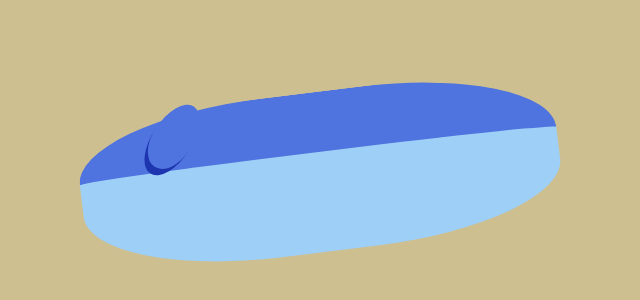
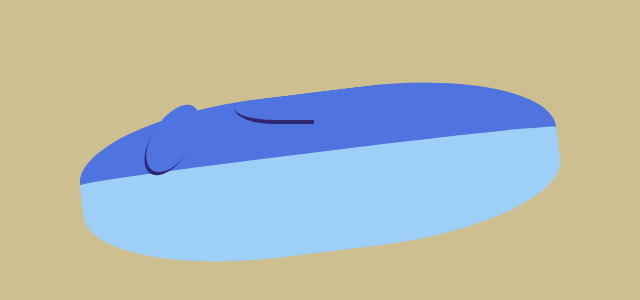
Before and after one commit to pjnalls/scss-blue-whale-art, a plain HTML site: page index.html in a window 1280 px wide. Shown: the part 228-528 px from the top of the page, 320-960 px from the left. Drawn offline with Linux system fonts and the light colour scheme.

Commit message:
Watch `main.scss` and update `main.css`.

```diff
--- a/dist/css/main.css
+++ b/dist/css/main.css
@@ -57,6 +57,17 @@ body {
           transform: rotate(33deg);
   left: 59vmin;
   top: 41vmin;
-  border-bottom: 1vmin solid #1d35af;
+  border-bottom: 0.5vmin solid #2d256f;
+}
+
+.canvas .mouth {
+  position: absolute;
+  width: 10vmin;
+  height: 4vmin;
+  background: transparent;
+  border-radius: 50% 50% 0 50%;
+  border-bottom: 0.5vmin solid #2d256f;
+  top: 40vmin;
+  left: 69.3vmin;
 }
 /*# sourceMappingURL=main.css.map */
```
Also changed, not shown: 1 other file.
